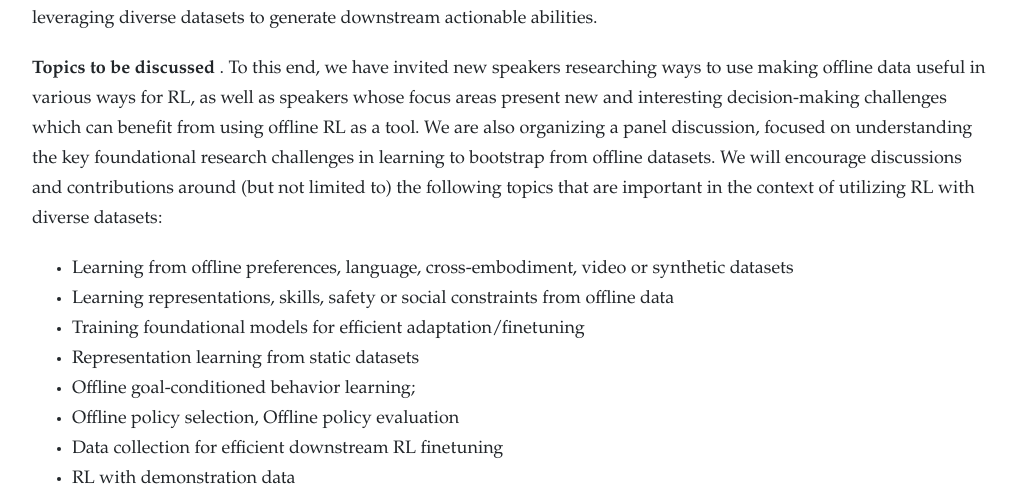
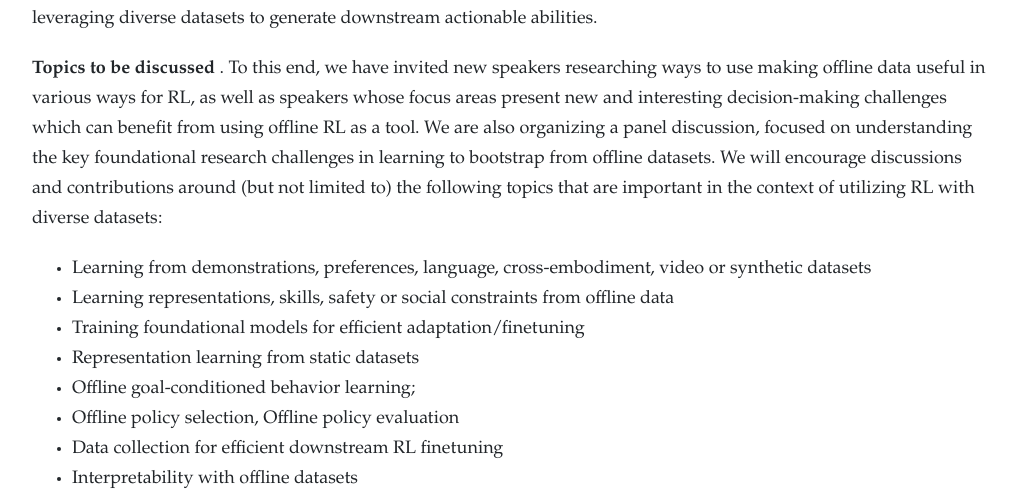
Before and after one commit to dmdd-workshop/dmdd-workshop.github.io, a Jekyll site: the page built from index.html, in a window 1280 px wide and 900 px high, scrolled down 1105 px, cut to the strip 0-490 px from the top of the window. Shown: the whole strip, without its empty margins (131-1148 px from the left). Built offline with Jekyll 4.4.1, drawn with Linux system fonts in a browser that asks for light colours; nearby versions of some CDN libraries.

Commit message:
Update points

```diff
--- a/index.html
+++ b/index.html
@@ -26,14 +26,14 @@ layout: default
 <b> Topics to be discussed </b>. To this end, we have invited new speakers researching ways to use making offline data useful in various ways for RL, as well as speakers whose focus areas present new and interesting decision-making challenges which can benefit from using offline RL as a tool. We are also organizing a panel discussion,  focused on understanding the key foundational research challenges in learning to bootstrap from offline datasets.  We will encourage discussions and contributions around (but not limited to) the following topics that are important in the context of utilizing RL with diverse datasets:
 </p>
 <ul>
-<li> Learning from offline preferences, language, cross-embodiment, video or synthetic datasets </li>
+<li> Learning from demonstrations, preferences, language, cross-embodiment, video or synthetic datasets </li>
 <li> Learning representations, skills, safety or social constraints from offline data </li>
 <li> Training foundational models for efficient adaptation/finetuning</li>
 <li> Representation learning from static datasets </li>
 <li> Offline goal-conditioned behavior learning; </li>
 <li> Offline policy selection, Offline policy evaluation</li>
 <li> Data collection for efficient downstream RL finetuning </li>
-<li> RL with demonstration data </li>
+<li> Interpretability with offline datasets </li>
 </ul>
 </div>
 
```
